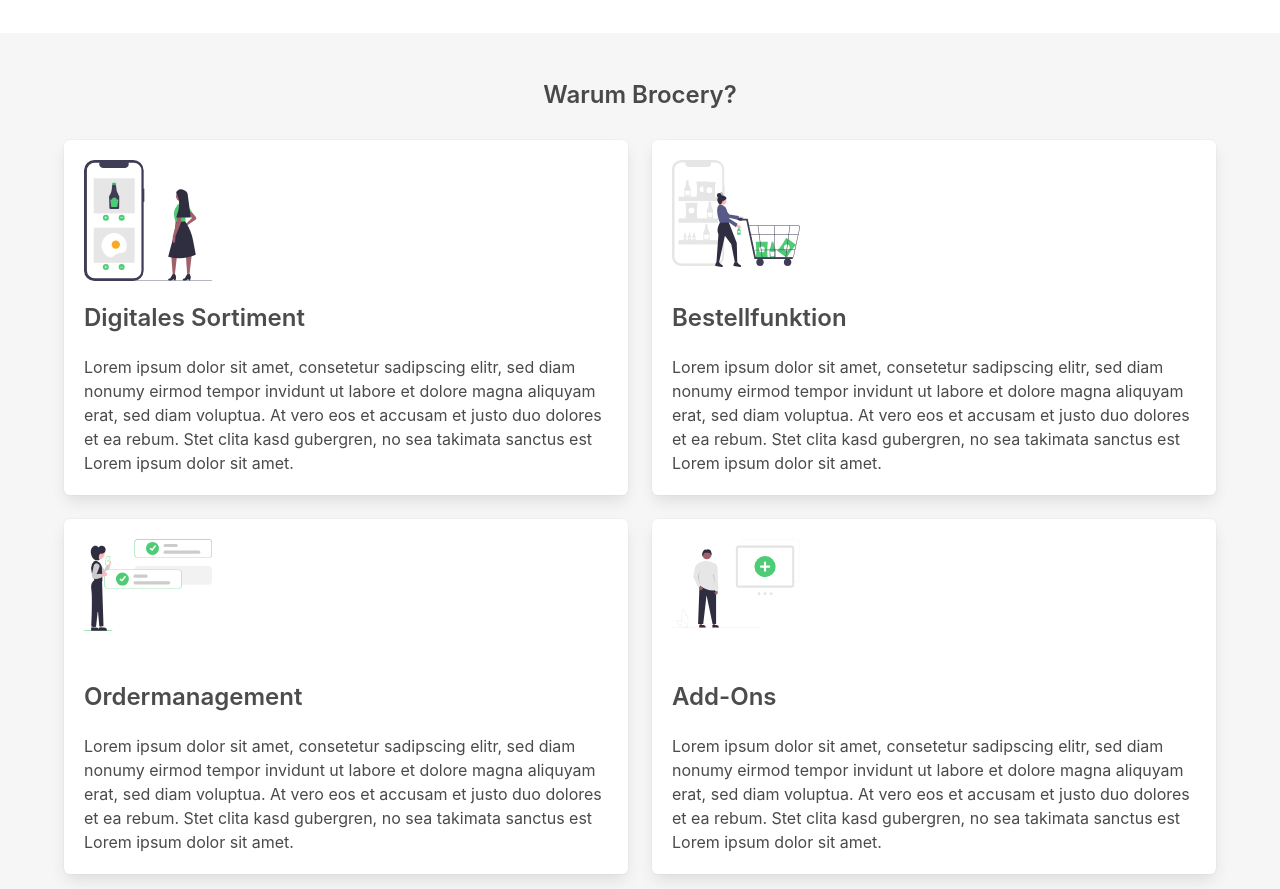
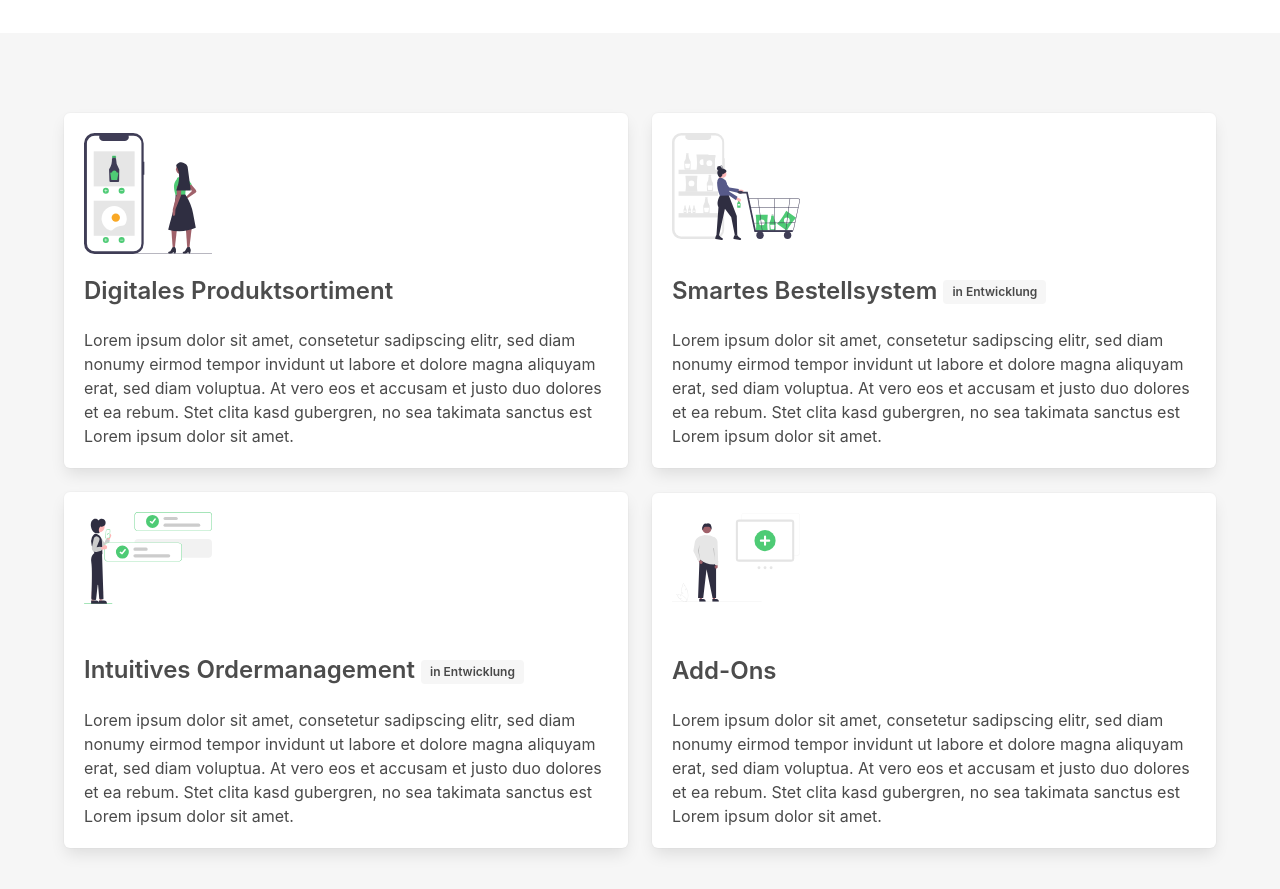
Before and after one commit to jermainee/brocery.de, a website: page index.html in a window 1280 px wide. Shown: the part 1371-2260 px from the top of the page. Drawn offline with Linux system fonts and the light colour scheme.

Commit message:
Change service titles

```diff
--- a/index.html
+++ b/index.html
@@ -67,7 +67,7 @@
     <div class="hero-body">
         <div class="container">
             <div class="has-text-centered has-margin-bottom-double">
-                <div class="title is-4">Warum Brocery?</div>
+                <div class="title is-4 is-hidden">Warum Brocery?</div>
             </div>
             <div class="columns is-vcentered">
                 <div class="column">
@@ -75,7 +75,7 @@
                         <figure class="image is-128x128 has-margin-bottom">
                             <img src="/assets/images/groceries.svg"/>
                         </figure>
-                        <div class="title is-4">Digitales Sortiment</div>
+                        <div class="title is-4">Digitales Produktsortiment</div>
                         <p>Lorem ipsum dolor sit amet, consetetur sadipscing elitr, sed diam nonumy eirmod tempor invidunt ut labore et dolore magna aliquyam erat, sed diam voluptua. At vero eos et accusam et justo duo dolores et ea rebum. Stet clita kasd gubergren, no sea takimata sanctus est Lorem ipsum dolor sit amet. </p>
                     </div>
                 </div>
@@ -84,7 +84,7 @@
                         <figure class="image is-128x128 has-margin-bottom">
                             <img height="128px" src="/assets/images/shopping.svg"/>
                         </figure>
-                        <div class="title is-4">Bestellfunktion</div>
+                        <div class="title is-4">Smartes Bestellsystem <span class="tag is-light">in Entwicklung</span></div>
                         <p>Lorem ipsum dolor sit amet, consetetur sadipscing elitr, sed diam nonumy eirmod tempor invidunt ut labore et dolore magna aliquyam erat, sed diam voluptua. At vero eos et accusam et justo duo dolores et ea rebum. Stet clita kasd gubergren, no sea takimata sanctus est Lorem ipsum dolor sit amet. </p>
                     </div>
                 </div>
@@ -95,7 +95,7 @@
                         <figure class="image is-128x128 has-margin-bottom">
                             <img src="/assets/images/confirmation.svg"/>
                         </figure>
-                        <div class="title is-4">Ordermanagement</div>
+                        <div class="title is-4">Intuitives Ordermanagement <span class="tag is-light">in Entwicklung</span></div>
                         <p>Lorem ipsum dolor sit amet, consetetur sadipscing elitr, sed diam nonumy eirmod tempor invidunt ut labore et dolore magna aliquyam erat, sed diam voluptua. At vero eos et accusam et justo duo dolores et ea rebum. Stet clita kasd gubergren, no sea takimata sanctus est Lorem ipsum dolor sit amet. </p>
                     </div>
                 </div>
```
